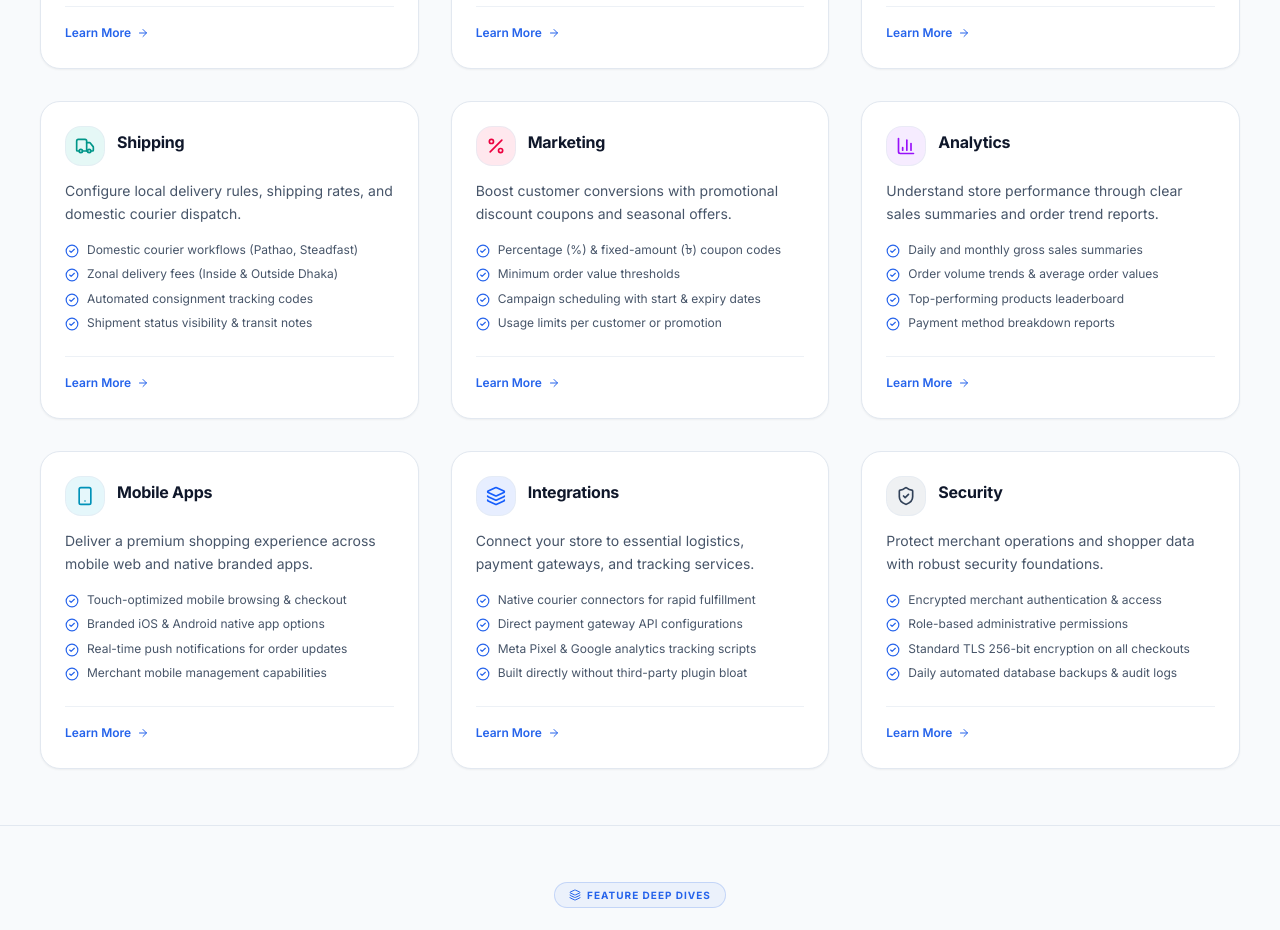
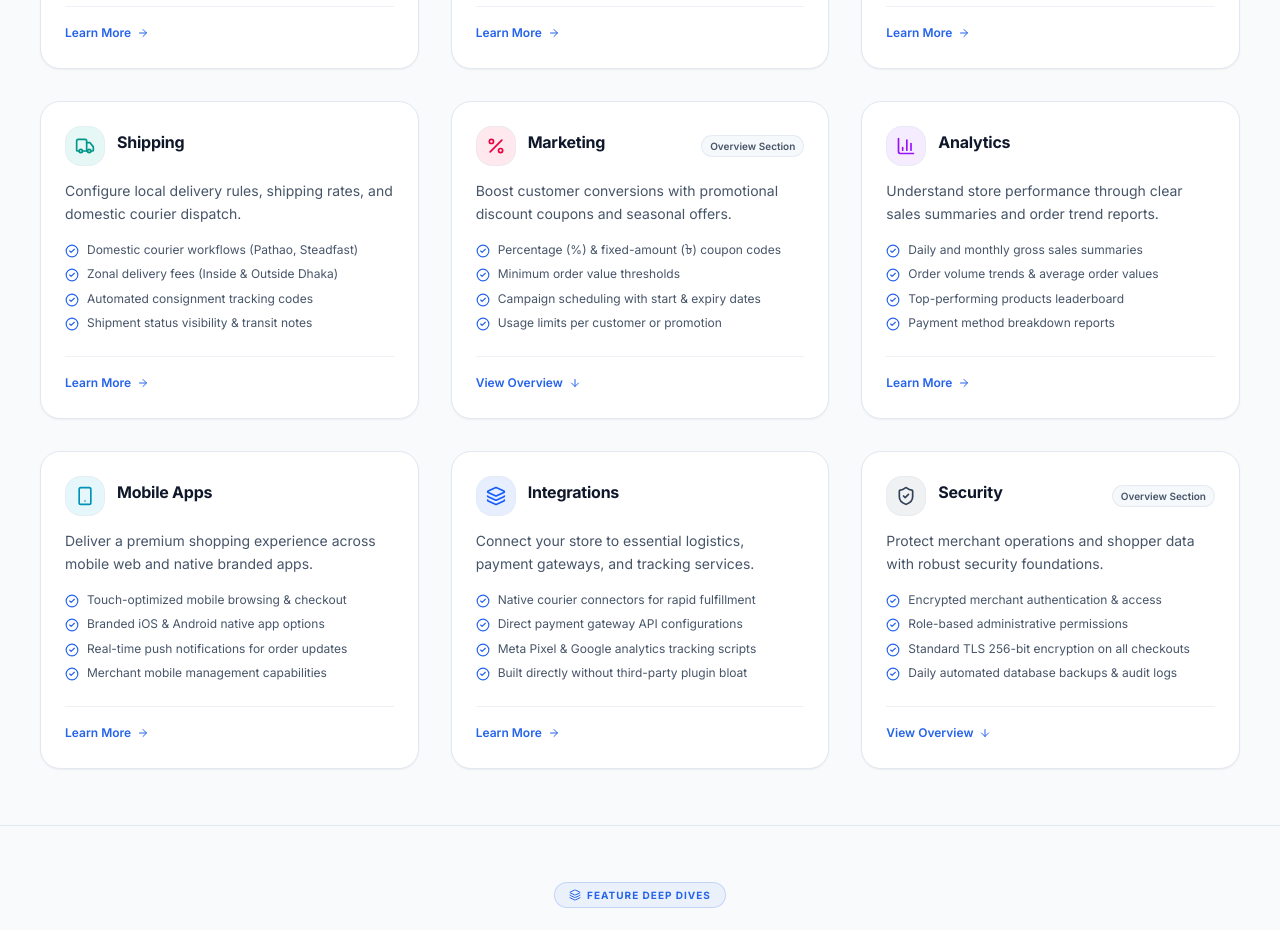
Before and after one commit to shoriful-webq/cartx-public-website, a Next.js app: page /features in a window 1280 px wide. Shown: the part 1620-2550 px from the top of the page. Built offline with nearby package versions, Linux system fonts and the light colour scheme; no server answers.

Commit message:
update feature learn moro button link

```diff
--- a/src/app/integrations/page.tsx
+++ b/src/app/integrations/page.tsx
@@ -3,12 +3,13 @@
 import Link from "next/link";
 import { ArrowRight } from "lucide-react";
 import { useLanguage } from "@/lib/i18n/language-context";
+import { EcosystemIntegrationsMockup } from "@/components/features/deep-dives/mockups/ecosystem-integrations-mockup";
 
 export default function IntegrationsPage() {
   const { t } = useLanguage();
 
   return (
-    <div className="section-padding">
+    <div className="section-padding pt-24 sm:pt-28 lg:pt-32">
       <div className="container max-w-4xl text-center">
         <span className="text-xs font-semibold uppercase tracking-wider text-primary">
           {t("nav.integrations")}
@@ -18,7 +19,7 @@ export default function IntegrationsPage() {
           {t("integrations.desc")}
         </p>
 
-        <div className="flex justify-center mt-6">
+        <div className="flex justify-center mt-6 mb-12">
           <Link
             href="/start"
             className="inline-flex items-center gap-2 rounded-md bg-primary px-5 py-2.5 text-xs font-semibold text-primary-foreground shadow-xs hover:bg-primary-hover transition-colors"
@@ -26,6 +27,10 @@ export default function IntegrationsPage() {
             {t("btn.startTrial")} <ArrowRight className="size-3.5" />
           </Link>
         </div>
+
+        <div className="text-left mt-8 max-w-2xl mx-auto">
+          <EcosystemIntegrationsMockup t={t} />
+        </div>
       </div>
     </div>
   );
--- a/src/app/white-label-apps/page.tsx
+++ b/src/app/white-label-apps/page.tsx
@@ -1,3 +1,22 @@
+import { Metadata } from "next";
+import { WhiteLabelAppsSection } from "@/components/Home/white-label-apps-section";
+
+export const metadata: Metadata = {
+  title: "White-Label Mobile Apps | CartX Platform",
+  description:
+    "Launch custom iOS and Android e-commerce mobile applications fully branded for your store with real-time catalog sync and push notifications.",
+  openGraph: {
+    title: "White-Label Mobile Apps | CartX Platform",
+    description:
+      "Launch custom iOS and Android e-commerce mobile applications fully branded for your store with real-time catalog sync and push notifications.",
+    type: "website",
+  },
+};
+
 export default function WhiteLabelAppsPage() {
-  return null;
+  return (
+    <main className="min-h-screen">
+      <WhiteLabelAppsSection className="pt-24 sm:pt-28 lg:pt-32" />
+    </main>
+  );
 }
--- a/src/components/features/feature-category-grid.tsx
+++ b/src/components/features/feature-category-grid.tsx
@@ -17,9 +17,11 @@ import {
   ShieldCheck,
   CheckCircle2,
   ArrowRight,
+  ArrowDown,
   LayoutGrid,
   type LucideIcon,
 } from "lucide-react";
+import { useLenis } from "lenis/react";
 import { useLanguage } from "@/lib/i18n/language-context";
 import { SectionHeading } from "@/components/Home/section-heading";
 import { ScrollReveal } from "@/components/ui/scroll-reveal";
@@ -34,6 +36,7 @@ interface CategoryCardItem {
   iconColor: string;
   capKeys: string[];
   href: string;
+  isOverviewOnly?: boolean;
 }
 
 const CATEGORY_CARDS: CategoryCardItem[] = [
@@ -156,6 +159,7 @@ const CATEGORY_CARDS: CategoryCardItem[] = [
       "featuresGrid.cat.marketing.cap4",
     ],
     href: "#marketing",
+    isOverviewOnly: true,
   },
   {
     id: "analytics",
@@ -185,7 +189,7 @@ const CATEGORY_CARDS: CategoryCardItem[] = [
       "featuresGrid.cat.mobileApps.cap3",
       "featuresGrid.cat.mobileApps.cap4",
     ],
-    href: "#mobile-apps",
+    href: "/white-label-apps",
   },
   {
     id: "integrations",
@@ -200,7 +204,7 @@ const CATEGORY_CARDS: CategoryCardItem[] = [
       "featuresGrid.cat.integrations.cap3",
       "featuresGrid.cat.integrations.cap4",
     ],
-    href: "#integrations",
+    href: "/integrations",
   },
   {
     id: "security",
@@ -216,6 +220,7 @@ const CATEGORY_CARDS: CategoryCardItem[] = [
       "featuresGrid.cat.security.cap4",
     ],
     href: "#security",
+    isOverviewOnly: true,
   },
 ];
 
@@ -225,12 +230,39 @@ export interface FeatureCategoryGridProps {
 
 export function FeatureCategoryGrid({ className }: FeatureCategoryGridProps) {
   const { t } = useLanguage();
+  const lenis = useLenis();
+
+  const handleAnchorClick = (
+    e: React.MouseEvent<HTMLAnchorElement>,
+    href: string
+  ) => {
+    if (href.startsWith("#")) {
+      e.preventDefault();
+      const id = href.replace("#", "");
+      const el = document.getElementById(id);
+      if (el) {
+        const top = el.getBoundingClientRect().top + window.scrollY - 140;
+        if (lenis) {
+          lenis.scrollTo(top, {
+            duration: 1.0,
+            easing: (val) => Math.min(1, 1.001 - Math.pow(2, -10 * val)),
+          });
+        } else {
+          window.scrollTo({ top, behavior: "smooth" });
+        }
+        history.replaceState(null, "", href);
+      }
+    }
+  };
 
   return (
     <section
       id="feature-categories"
       aria-label="Feature Category Discovery"
-      className={cn("section-padding bg-background border-b border-border transition-colors", className)}
+      className={cn(
+        "section-padding bg-background border-b border-border transition-colors",
+        className
+      )}
     >
       <div className="container">
         {/* ── Section Heading (Hero-aligned title gradient & eyebrow pill) ── */}
@@ -254,8 +286,9 @@ export function FeatureCategoryGrid({ className }: FeatureCategoryGridProps) {
               <ScrollReveal key={card.id} delay={(idx % 3) * 60}>
                 <div className="group relative rounded-2xl border border-border bg-card p-6 shadow-xs hover:border-primary/40 hover:shadow-card hover:-translate-y-1 transition-all duration-300 flex flex-col justify-between h-full">
                   <div>
-                    {/* Top: Icon + Name */}
-                    <div className="flex items-center gap-3 mb-3.5">
+                    {/* Top: Icon + Name + Optional Overview Badge */}
+                    <div className="flex items-center justify-between gap-2 mb-3.5">
+                      <div className="flex items-center gap-3">
                         <div
                           className={cn(
                             "size-10 rounded-xl flex items-center justify-center shrink-0 border border-border/60 transition-transform duration-200 group-hover:scale-105",
@@ -265,13 +298,22 @@ export function FeatureCategoryGrid({ className }: FeatureCategoryGridProps) {
                         >
                           <Icon className="size-5" />
                         </div>
-                      <div>
                         <h3 className="text-base font-bold text-foreground group-hover:text-primary transition-colors">
-                          <Link href={card.href} className="hover:underline">
+                          <Link
+                            href={card.href}
+                            onClick={(e) => handleAnchorClick(e, card.href)}
+                            className="hover:underline"
+                          >
                             {t(card.nameKey)}
                           </Link>
                         </h3>
                       </div>
+
+                      {card.isOverviewOnly && (
+                        <span className="text-[10px] font-semibold px-2 py-0.5 rounded-full border border-border/80 bg-muted/60 text-muted-foreground select-none shrink-0">
+                          {t("featuresGrid.overviewBadge")}
+                        </span>
+                      )}
                     </div>
 
                     {/* Description */}
@@ -282,7 +324,10 @@ export function FeatureCategoryGrid({ className }: FeatureCategoryGridProps) {
                     {/* Capabilities List */}
                     <ul className="space-y-2 mb-6" role="list">
                       {card.capKeys.map((capKey, cIdx) => (
-                        <li key={cIdx} className="flex items-start gap-2 text-xs text-muted-foreground">
+                        <li
+                          key={cIdx}
+                          className="flex items-start gap-2 text-xs text-muted-foreground"
+                        >
                           <CheckCircle2 className="size-3.5 text-primary shrink-0 mt-0.5" />
                           <span className="leading-snug">{t(capKey)}</span>
                         </li>
@@ -290,14 +335,23 @@ export function FeatureCategoryGrid({ className }: FeatureCategoryGridProps) {
                     </ul>
                   </div>
 
-                  {/* Bottom: Learn More Link */}
+                  {/* Bottom: Intentional Action Link */}
                   <div className="pt-3 border-t border-border/60">
                     <Link
                       href={card.href}
+                      onClick={(e) => handleAnchorClick(e, card.href)}
                       className="inline-flex items-center gap-1.5 text-xs font-semibold text-primary hover:text-primary-hover hover:underline transition-colors"
                     >
-                      <span>{t("featuresGrid.learnMore")}</span>
+                      <span>
+                        {card.isOverviewOnly
+                          ? t("featuresGrid.viewOverview")
+                          : t("featuresGrid.learnMore")}
+                      </span>
+                      {card.isOverviewOnly ? (
+                        <ArrowDown className="size-3 transition-transform duration-200 group-hover:translate-y-0.5" />
+                      ) : (
                         <ArrowRight className="size-3 transition-transform duration-200 group-hover:translate-x-1" />
+                      )}
                     </Link>
                   </div>
                 </div>
--- a/src/lib/i18n/translations.ts
+++ b/src/lib/i18n/translations.ts
@@ -471,6 +471,9 @@ export const translations: Record<Locale, Translations> = {
     "featuresGrid.title": "Explore Everything You Need to Run Your Store",
     "featuresGrid.description": "Discover the tools available to manage your storefront, products, orders, customers and day-to-day store operations.",
     "featuresGrid.learnMore": "Learn More",
+    "featuresGrid.viewOverview": "View Overview",
+    "featuresGrid.overviewBadge": "Overview Section",
+    "featuresGrid.comingSoon": "Coming Soon",
 
     // Added Features Page Translations
     "featuresHeroMockup.engineActive": "Core Engine Active",
@@ -1326,6 +1329,9 @@ export const translations: Record<Locale, Translations> = {
     "featuresGrid.title": "স্টোর পরিচালনার সকল প্রয়োজনীয় ফিচার",
     "featuresGrid.description": "স্টোরফ্রন্ট, পণ্য, অর্ডার, কাস্টমার এবং দৈনন্দিন ব্যবসায়িক কার্যক্রম পরিচালনার সমস্ত টুল সম্পর্কে জানুন।",
     "featuresGrid.learnMore": "বিস্তারিত দেখুন",
+    "featuresGrid.viewOverview": "ওভারভিউ দেখুন",
+    "featuresGrid.overviewBadge": "ওভারভিউ বিভাগ",
+    "featuresGrid.comingSoon": "শীঘ্রই আসছে",
 
     // Added Features Page Translations (Bangla)
     "featuresHeroMockup.engineActive": "কোর ইঞ্জিন অ্যাক্টিভ",
```
Lines whose indentation alone changed are shown as unchanged.
